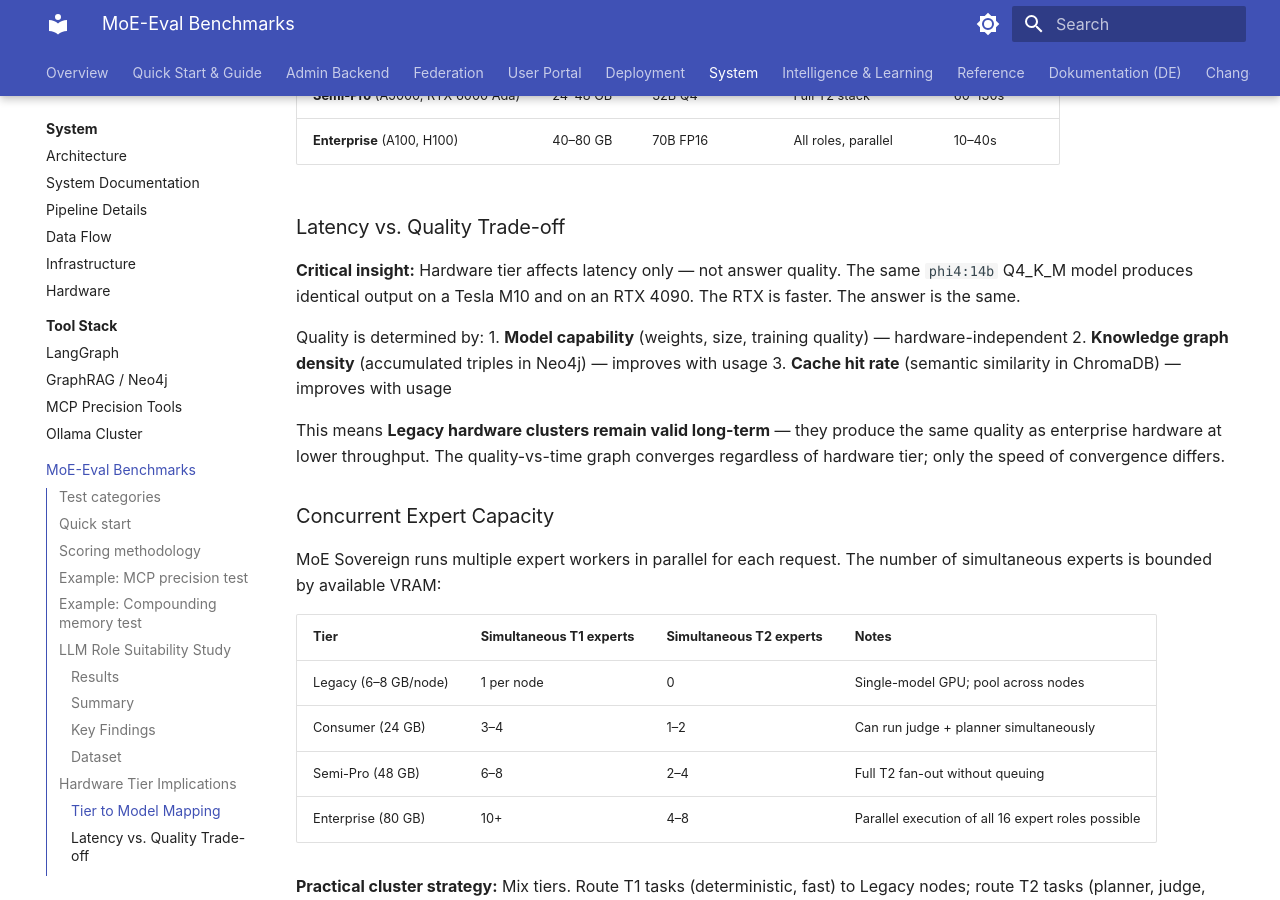
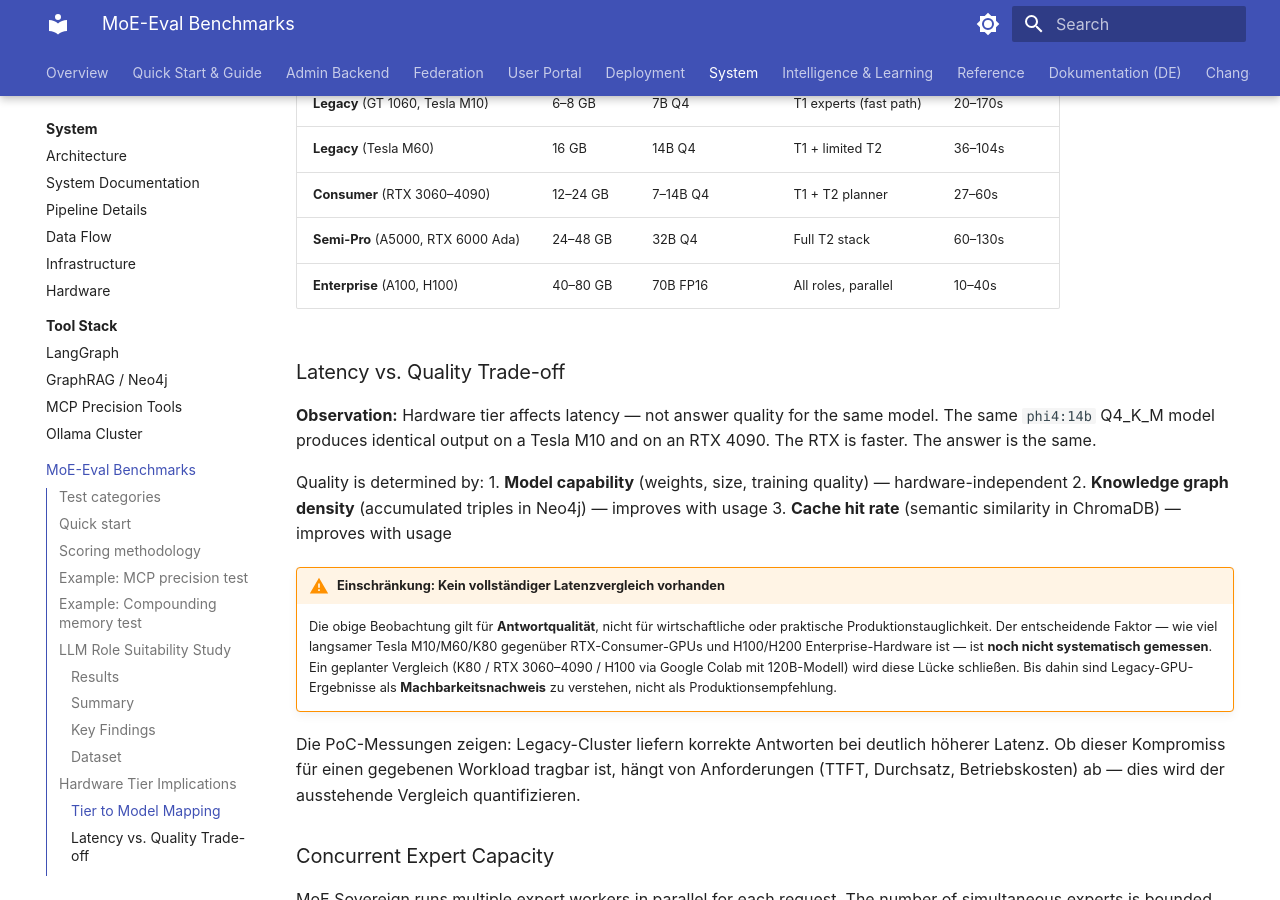
Before and after one commit to h3rb3rn/moe-sovereign, an MkDocs documentation site: the page built from docs/system/benchmarks.md, in a window 1280 px wide and 900 px high, scrolled down 4382 px. Built offline with MkDocs 1.6.1 and Material for MkDocs 9.7.7, drawn with Linux system fonts in a browser that asks for light colours; a script that is not in the unit is left out; some of the changed text lies outside the part shown.

Commit message:
docs: reframe Tesla K80/M10/M60 as PoC hardware, not production-ready
Remove hard claims that legacy GPU inference is production-suitable.
Add PoC/feasibility framing throughout hardware and benchmark docs.

Changes:
- hardware.md: K80 Ollama37 section → "Machbarkeitsstudie" admonition;
  eGPU experiment clarified as PoC; new "Ausstehend: Hardware-Latenzvergleich"
  section with planned K80/RTX/H100 comparison methodology
- benchmarks.md: LLM suitability study adds PoC note; "Latency vs. Quality"
  section replaces "Legacy hardware remains valid long-term" with warning
  about missing systematic comparison; M10 9/9 pass sections titled with
  "(PoC)" suffix and clarified as feasibility, not throughput validation
- infrastructure.md: overview sentence and Ollama37 admonition reframed
  as feasibility study pending quantitative comparison

What is preserved:
- All benchmark results (scores, timings, token counts) unchanged
- Technical details of Ollama37 fork and K80 support unchanged
- Hardware inventory table unchanged
- Planned comparison described: local HW + Google Colab H100 with 120B LLM,
  measuring token/s and TTFT across CPU-only → K80 → RTX → H100 tiers

Co-Authored-By: Claude Sonnet 4.6 <noreply@anthropic.com>

```diff
--- a/docs/system/benchmarks.md
+++ b/docs/system/benchmarks.md
@@ -73,6 +73,13 @@ was tested in two roles:
 Tests run on a 5-node heterogeneous GPU cluster (RTX 3060, GT 1060, Tesla M60,
 Tesla M10). Timeout: 300s. Quantization: Q4_K_M where applicable.
 
+!!! note "PoC-Hardware"
+    Die Tesla M10 und M60 Knoten sind **Proof-of-Concept-Hardware**. Die Latenzdaten
+    zeigen, dass diese GPUs funktionsfähige Antworten liefern — ein direkter
+    Latenzvergleich mit Consumer-GPUs (RTX) und Enterprise-GPUs (H100) steht noch aus
+    und ist in Planung. Aussagen zur Produktionstauglichkeit können erst nach diesem
+    Vergleich getroffen werden.
+
 ### Results
 
 | Model | Params | Planner | Judge | Both | Planner Latency | Judge Latency | Notes |
@@ -147,7 +154,7 @@ hardware — not theoretical peak performance.
 
 ### Latency vs. Quality Trade-off
 
-**Critical insight:** Hardware tier affects latency only — not answer quality.
+**Observation:** Hardware tier affects latency — not answer quality for the same model.
 The same `phi4:14b` Q4_K_M model produces identical output on a Tesla M10 and on an
 RTX 4090. The RTX is faster. The answer is the same.
 
@@ -156,9 +163,19 @@ Quality is determined by:
 2. **Knowledge graph density** (accumulated triples in Neo4j) — improves with usage
 3. **Cache hit rate** (semantic similarity in ChromaDB) — improves with usage
 
-This means **Legacy hardware clusters remain valid long-term** — they produce the
-same quality as enterprise hardware at lower throughput. The quality-vs-time graph
-converges regardless of hardware tier; only the speed of convergence differs.
+!!! warning "Einschränkung: Kein vollständiger Latenzvergleich vorhanden"
+    Die obige Beobachtung gilt für **Antwortqualität**, nicht für wirtschaftliche oder
+    praktische Produktionstauglichkeit. Der entscheidende Faktor — wie viel langsamer
+    Tesla M10/M60/K80 gegenüber RTX-Consumer-GPUs und H100/H200 Enterprise-Hardware ist
+    — ist **noch nicht systematisch gemessen**. Ein geplanter Vergleich
+    (K80 / RTX 3060–4090 / H100 via Google Colab mit 120B-Modell) wird diese Lücke
+    schließen. Bis dahin sind Legacy-GPU-Ergebnisse als **Machbarkeitsnachweis**
+    zu verstehen, nicht als Produktionsempfehlung.
+
+Die PoC-Messungen zeigen: Legacy-Cluster liefern korrekte Antworten bei deutlich höherer
+Latenz. Ob dieser Kompromiss für einen gegebenen Workload tragbar ist, hängt von
+Anforderungen (TTFT, Durchsatz, Betriebskosten) ab — dies wird der ausstehende Vergleich
+quantifizieren.
 
 ### Concurrent Expert Capacity
 
@@ -268,7 +285,7 @@ The runner script: `benchmarks/run_all_parallel.sh`
 ### Why Did the Score Change? Four Factors
 
 1. **Graph density (+2.4 pts, primary driver)** — Routing improved +3.4 pts, multi-expert synthesis +4.8 pts as GraphRAG context grows richer with more domain triples.
-2. **M10 hardware split (structural break)** — M10 nodes were split from 4×8 GB combined blocks into separate 8 GB Ollama instances. Old 30b/70b M10 templates no longer function; the new per-node M10 templates use hermes3:8b and completed all 9/9 tests (avg 3.3–3.6), confirming legacy hardware viability at reduced quality.
+2. **M10 hardware split (structural break)** — M10 nodes were split from 4×8 GB combined blocks into separate 8 GB Ollama instances. Old 30b/70b M10 templates no longer function; the new per-node M10 templates use hermes3:8b and completed all 9/9 tests (avg 3.3–3.6), demonstrating that legacy M10 hardware can achieve full functional coverage (PoC). Latency and throughput relative to consumer/enterprise GPUs remain to be quantified.
 3. **Evaluation methodology correction** — Earlier runs lacked deterministic scoring (det=0); from Apr 15 onward keyword-match and numeric-tolerance scores are computed. Explains routing-legal jump 4.8→8.2.
 4. **Concurrency effect** — n04-rtx scored 6.0 (vs. 7.6 for ref-30b) running simultaneously with 4 other templates (15 concurrent requests); isolated run would score higher.
 
@@ -344,12 +361,19 @@ The runner script: `benchmarks/run_all_parallel.sh`
 
 ---
 
-## April 2026 — moe-m10-8b-gremium: Full M10 Cluster Pass (9/9)
+## April 2026 — moe-m10-8b-gremium: Full M10 Cluster Pass (9/9) — PoC
 
-> **Run date:** 2026-04-16. First full pass on legacy Tesla M10 hardware.
+> **Run date:** 2026-04-16. Proof-of-concept: first full functional pass on Tesla M10 hardware.
 
 The `moe-m10-8b-gremium` template distributes 8 domain-specialist 7–9B models across
 Tesla M10 GPUs (8 GB VRAM each) with phi4:14b on N04-RTX as Planner/Judge.
+
+!!! info "Machbarkeitsnachweis"
+    Dieser Lauf zeigt, dass 8× Tesla M10 (je 8 GB VRAM) alle 9 Benchmark-Testfälle
+    funktional bestehen — **kein** Hinweis auf Produktionstauglichkeit. Die Gesamtlaufzeit
+    von 83 Minuten (vs. ~70 min auf H200) spiegelt noch keinen fairen Vergleich wider, da
+    der ausstehende Latenzvergleich (K80 / RTX / H100) die tatsächlichen Token/s und
+    TTFT-Werte für alle Tiers ermitteln wird.
 
 ### Results — MoE-Eval v1
 
@@ -367,14 +391,15 @@ Tesla M10 GPUs (8 GB VRAM each) with phi4:14b on N04-RTX as Planner/Judge.
 
 **Score: 9/9 (100%)** — Total duration: 4,955s (83 min). Total tokens: 44,928.
 
-This confirms that legacy M10 hardware achieves full functional coverage when Planner/Judge
-are hosted on a node with sufficient context window (N04-RTX, 16K tokens).
+Dies zeigt, dass Tesla M10-Hardware bei ausreichend großem Kontextfenster für Planner/Judge
+(N04-RTX, 16K Tokens) alle Benchmark-Testfälle funktional meistert — als **Machbarkeitsnachweis**,
+nicht als Produktionsaussage. Ein quantitativer Latenzvergleich mit RTX- und H100-Hardware steht aus.
 
 ---
 
-## April 2026 — moe-benchmark-n06-m10: Per-Node M10 Pass (9/9)
+## April 2026 — moe-benchmark-n06-m10: Per-Node M10 Pass (9/9) — PoC
 
-> **Run date:** 2026-04-16. N06-M10 cluster with phi4:14b Planner/Judge.
+> **Run date:** 2026-04-16. N06-M10 cluster with phi4:14b Planner/Judge. Machbarkeitsnachweis.
 
 | Test ID | Category | Duration | Tokens | Status |
 |---|---|---|---|---|
@@ -389,6 +414,10 @@ are hosted on a node with sufficient context window (N04-RTX, 16K tokens).
 | multi-expert-synthesis | multi_expert | 452s | 1,260 | **PASS** |
 
 **Score: 9/9 (100%)** — Total duration: 6,210s (104 min). Total tokens: 24,996.
+
+Die 104-Minuten-Gesamtlaufzeit (vs. 70 min auf H200, ~83 min auf M10-Gremium mit RTX-Planner)
+zeigt die Latenzunterschiede deutlich. Ein systematischer Token/s-Vergleich aller
+Hardware-Tiers folgt im geplanten Latenzvergleich.
 
 ---
 
```
Also changed, not shown: docs/system/hardware.md (+37 -7 lines), docs/system/infrastructure.md (+6 -4 lines).
